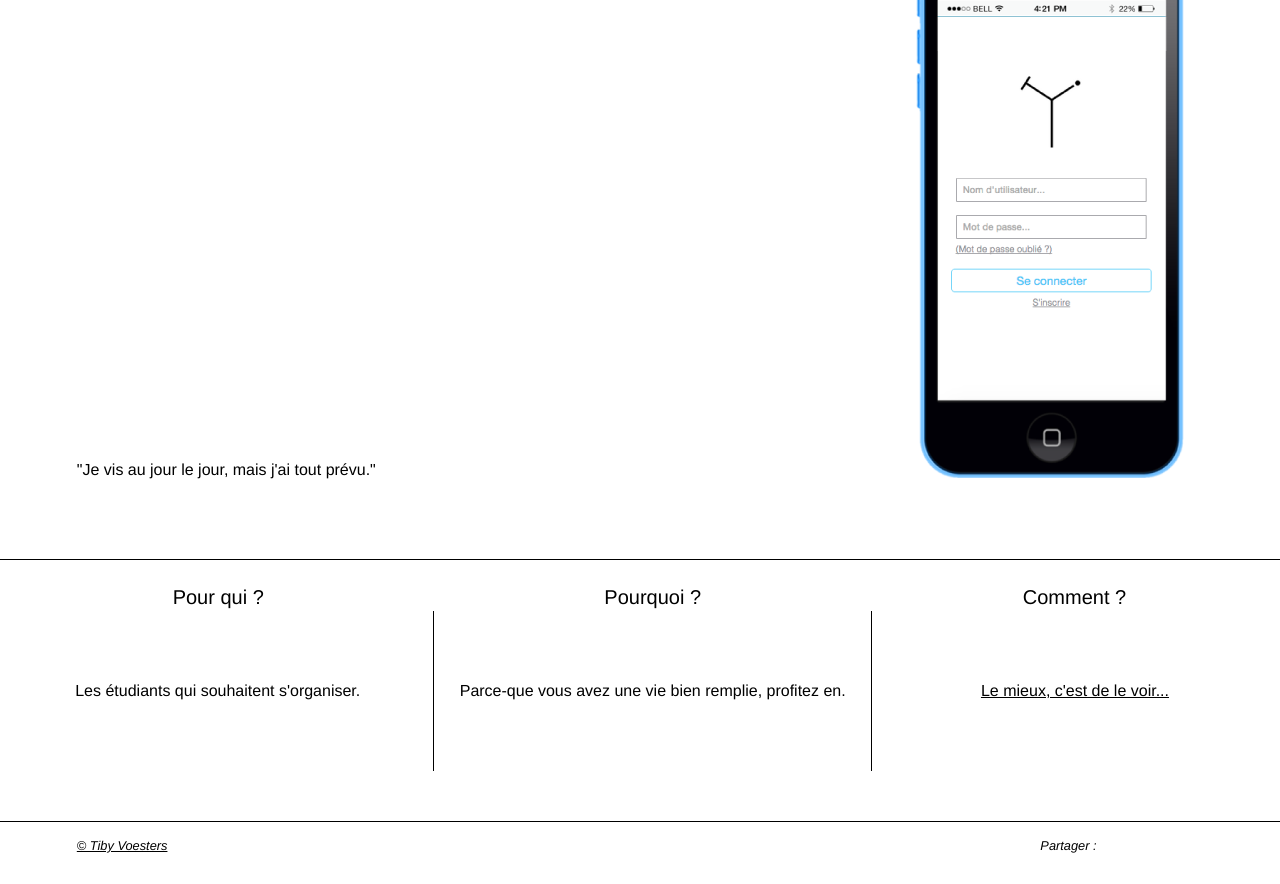
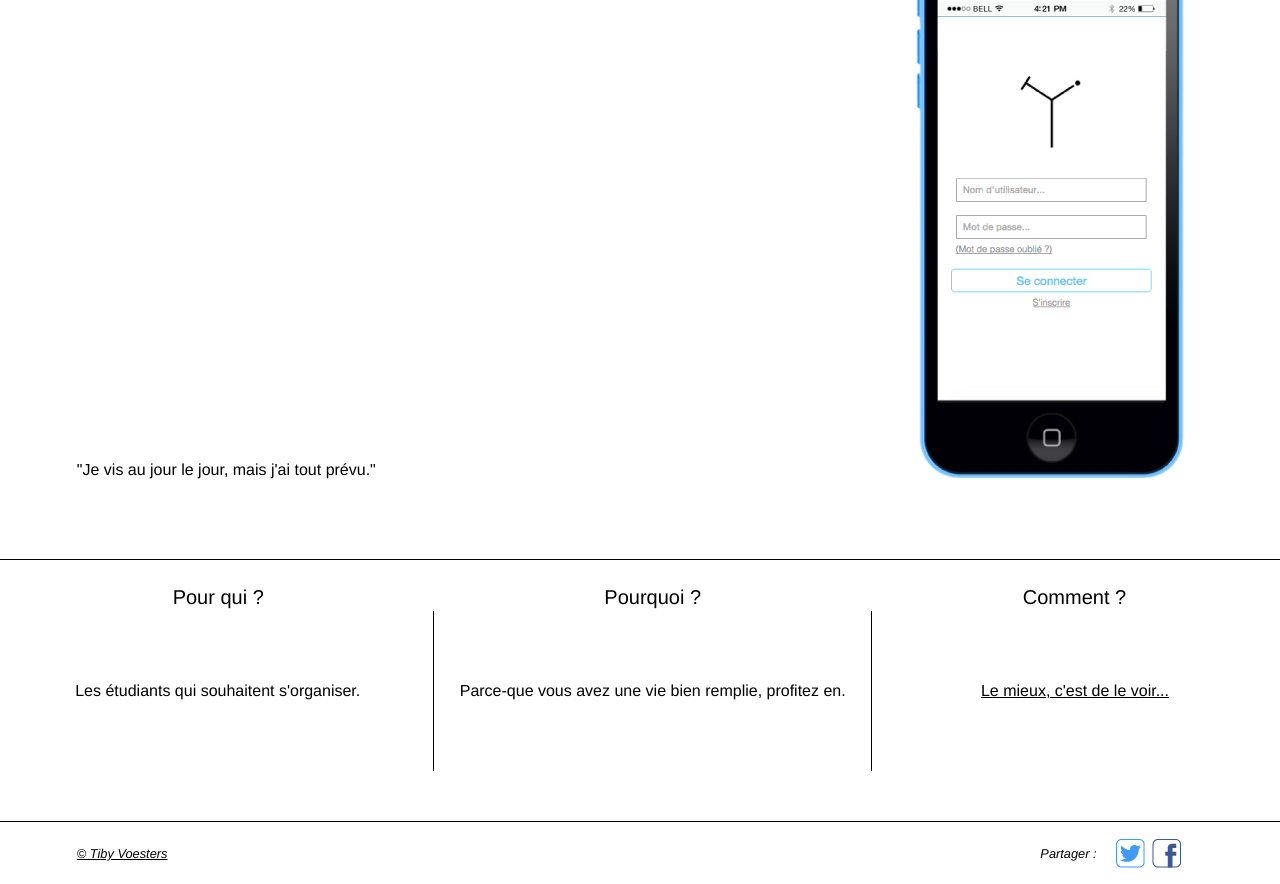
Before and after one commit to Tibroux/landing_page, a plain HTML site: page index.html in a window 1280 px wide. Shown: the part 131-1015 px from the top of the page. Drawn offline with Linux system fonts and the light colour scheme.

Commit message:
pas vu, pas pris

```diff
--- a/css/styles.css
+++ b/css/styles.css
@@ -82,30 +82,52 @@ footer {
 	margin: 3rem 0 0;
 	padding: 1rem 6% 0;
 }
+footer ul {
+	display: inline-block;
+}
 .moitA {
 	width: 75%;
+}
+.moitB {
+	width: 24%;
+}
+.moitB li {
 	display: inline-block;
 }
-.moitB {
-	width: 13%;
-	display: inline-block;
-}
-.site a {
-	width: 100%;
+/*.share {
+	width: 14rem;
 	height: 3rem;
-}
-.share {
-	display: inline-block;
+}*/
+.site {
+	position: relative;
+	top: -.6rem;
 }
 .decal {
-	width: 4rem;
-	height: 1.7rem;
+	width: 4.5rem;
+	height: 28px;
+	position: relative;
+	top: -.6rem;
 	/*background: green;*/
 }
+li.icon {
+	width: 29px;
+	height: 30px;
+	margin-right: .25rem;
+	/*background: red;*/
 }
 .icon a {
-	width: 1.6rem;
-	height: 1.6rem;
-	/*background: red;*/
+	display: block;
+	width: 100%;
+	height: 100%;
+	background-image: url(../img/icons.png);
+	background-position: -1px 0;
 }
+.icon a:hover {
+	background-position: -1px -30px;
 }
+#fb {
+	background-position: -30px 0;
+}
+#fb:hover {
+	background-position: -30px -30px;
+}
--- a/index.html
+++ b/index.html
@@ -31,13 +31,9 @@
 			<li class="site"><a href="http://www.tibyvoesters.be">© Tiby Voesters</a></li>
 		</ul>
 		<ul class="moitB">
-			<li>
-				<ul class="share">
-					<li class="decal">Partager :</li>
-					<li class="icon"><a href="#"></a></li>
-					<li class="icon"><a href="#"></a></li>
-				</ul>
-			</li>
+			<li class="decal">Partager :</li>
+			<li class="icon"><a id="tw" href="#"></a></li>
+			<li class="icon"><a id="fb" href="#"></a></li>
 		</ul>
 	</footer>
 </div>
```
Also changed, not shown: img/icons.png (added), 1 other file.
